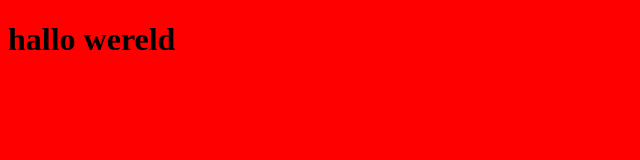
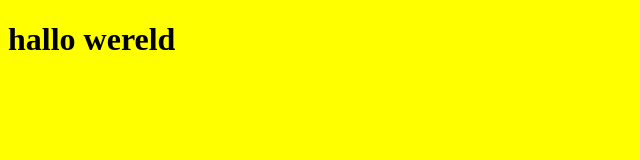
Before and after one commit to jamieholtkamp/m2-skill-les2, a plain HTML site: page index.html in a window 1280 px wide. Shown: the whole page, without its empty margins (0-640 px from the left). Drawn offline with Linux system fonts and the light colour scheme.

Commit message:
second commit

```diff
--- a/style.css
+++ b/style.css
@@ -1 +1 @@
-body{background-color: red;}
+body{background-color: yellow;}
```
